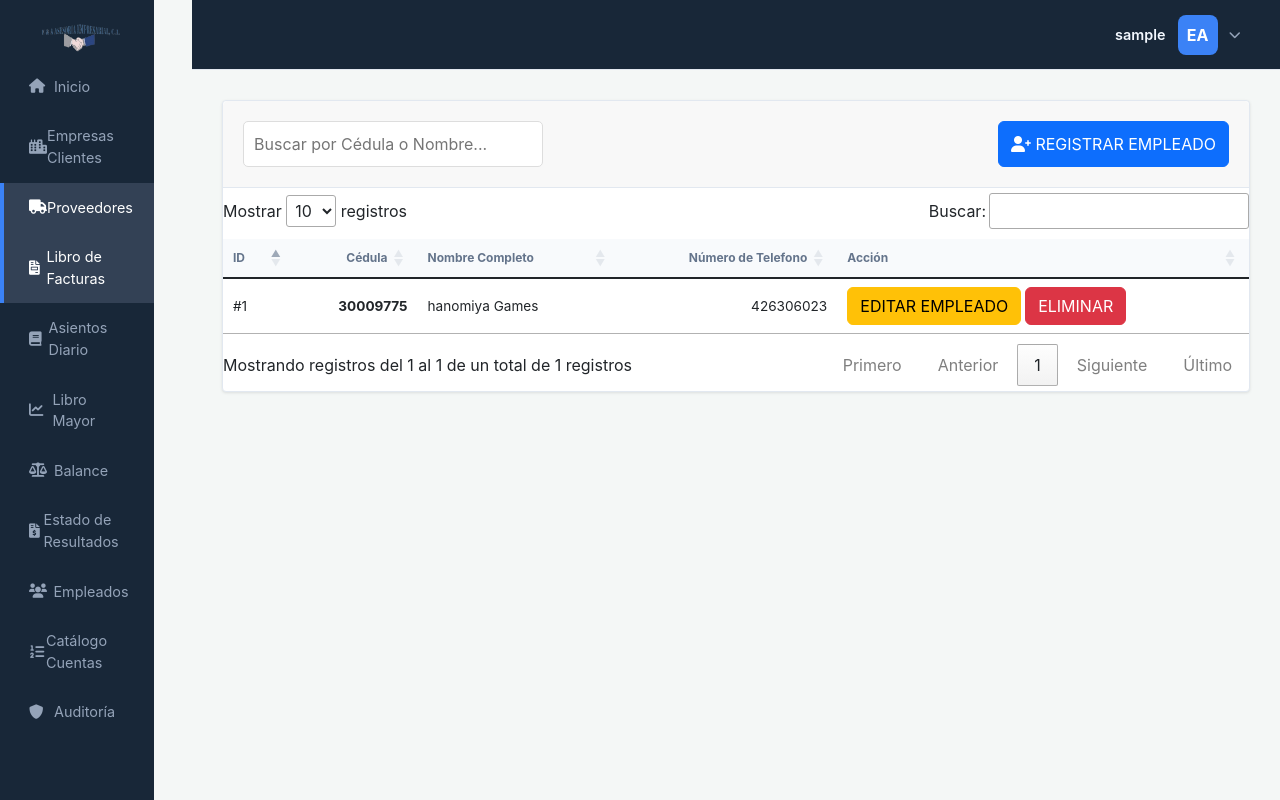
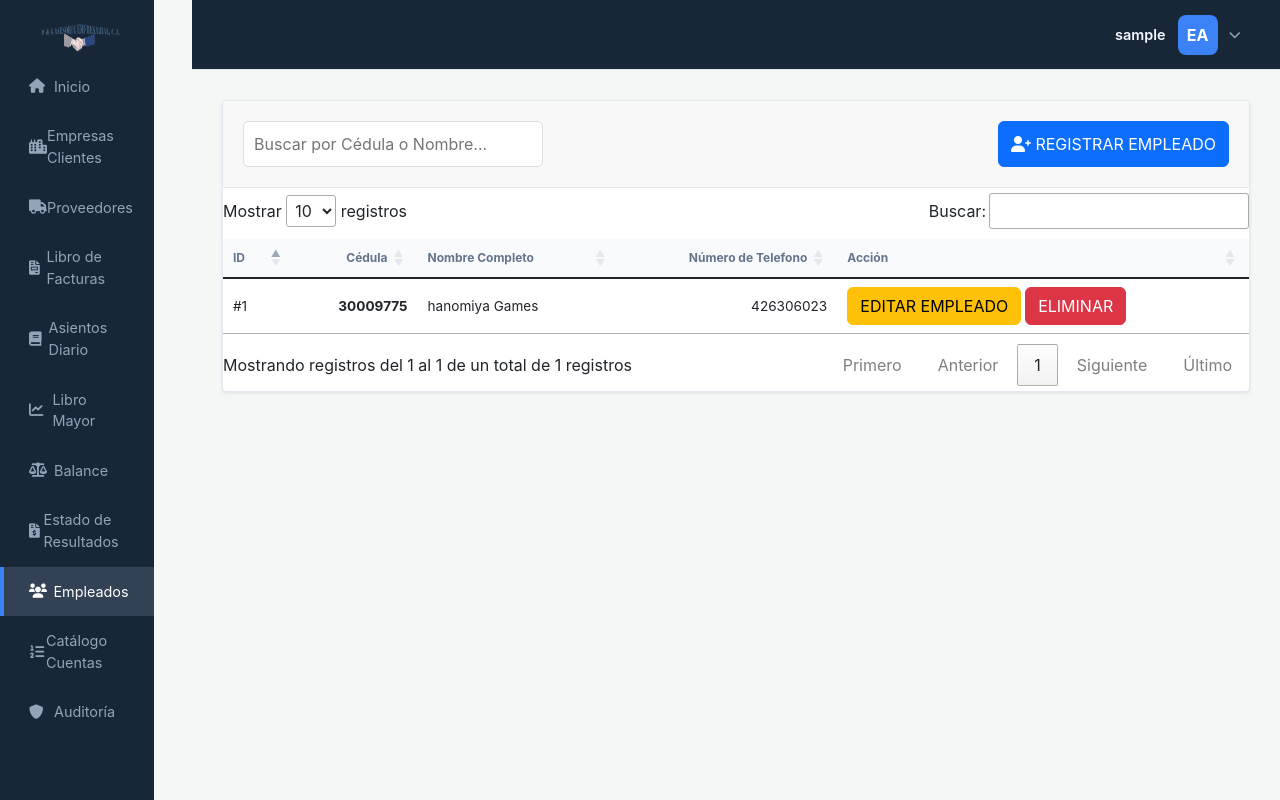
Before and after one commit to hero4crack/sistema-contable, a PHP site: page /empleados.php in a window 1280 px wide. Run offline with PHP 8.4, Linux system fonts and the light colour scheme; the visitor is signed in with stand-in values (Sample User, id 1); data comes from the database, SQL or seed files in the repository.

Commit message:
qqqqqqqqqqqqqqq

```diff
--- a/VIEWS/asientos_diario.php
+++ b/VIEWS/asientos_diario.php
@@ -21,9 +21,9 @@ $asientos = obtenerAsientos($conexion);
             <nav class="menu">
                 <a href="../VIEWS/inicio.php"><i class="fas fa-home"></i> Inicio</a>
                 <a href="../VIEWS/empresas_clientes.php"><i class="fas fa-city"></i> Empresas Clientes</a>
-                <a href="../VIEWS/registro_proveedor.php "class="active"><i class="fas fa-truck"></i> Proveedores</a>
-                <a href="../VIEWS/libro_facturas.php" class="active"><i class="fas fa-file-invoice"></i> Libro de Facturas</a>
-                <a href="../VIEWS/asientos_diario.php"><i class="fas fa-book"></i> Asientos Diario</a>
+                <a href="../VIEWS/registro_proveedor.php "><i class="fas fa-truck"></i> Proveedores</a>
+                <a href="../VIEWS/libro_facturas.php"><i class="fas fa-file-invoice"></i> Libro de Facturas</a>
+                <a href="../VIEWS/asientos_diario.php" class="active"><i class="fas fa-book"></i> Asientos Diario</a>
                 <a href="../VIEWS/libro_mayor.php"><i class="fas fa-chart-line"></i> Libro Mayor</a>
                 <a href="../VIEWS/balance_comprobacion.php"><i class="fas fa-balance-scale"></i> Balance</a>
                 <a href="../VIEWS/estado_resultados.php"><i class="fas fa-file-invoice-dollar"></i> Estado de Resultados</a>
--- a/VIEWS/auditoria.php
+++ b/VIEWS/auditoria.php
@@ -18,15 +18,15 @@
             <nav class="menu">
                 <a href="../VIEWS/inicio.php"><i class="fas fa-home"></i> Inicio</a>
                 <a href="../VIEWS/empresas_clientes.php"><i class="fas fa-city"></i> Empresas Clientes</a>
-                <a href="../VIEWS/registro_proveedor.php "class="active"><i class="fas fa-truck"></i> Proveedores</a>
-                <a href="../VIEWS/libro_facturas.php" class="active"><i class="fas fa-file-invoice"></i> Libro de Facturas</a>
+                <a href="../VIEWS/registro_proveedor.php"><i class="fas fa-truck"></i> Proveedores</a>
+                <a href="../VIEWS/libro_facturas.php"><i class="fas fa-file-invoice"></i> Libro de Facturas</a>
                 <a href="../VIEWS/asientos_diario.php"><i class="fas fa-book"></i> Asientos Diario</a>
                 <a href="../VIEWS/libro_mayor.php"><i class="fas fa-chart-line"></i> Libro Mayor</a>
                 <a href="../VIEWS/balance_comprobacion.php"><i class="fas fa-balance-scale"></i> Balance</a>
                 <a href="../VIEWS/estado_resultados.php"><i class="fas fa-file-invoice-dollar"></i> Estado de Resultados</a>
                 <a href="../VIEWS/empleados.php"><i class="fas fa-users"></i> Empleados</a>
                 <a href="../VIEWS/catalogo_cuenta.php"><i class="fas fa-list-ol"></i> Catálogo Cuentas</a>
-                <a href="../VIEWS/auditoria.php"><i class="fas fa-shield-alt"></i> Auditoría</a>
+                <a href="../VIEWS/auditoria.php" class="active"><i class="fas fa-shield-alt"></i> Auditoría</a>
             </nav>
         </aside>
 
--- a/VIEWS/balance_comprobacion.php
+++ b/VIEWS/balance_comprobacion.php
@@ -25,11 +25,11 @@ $totalSaldoAcreedor = 0;
             <nav class="menu">
                 <a href="../VIEWS/inicio.php"><i class="fas fa-home"></i> Inicio</a>
                 <a href="../VIEWS/empresas_clientes.php"><i class="fas fa-city"></i> Empresas Clientes</a>
-                <a href="../VIEWS/registro_proveedor.php "class="active"><i class="fas fa-truck"></i> Proveedores</a>
-                <a href="../VIEWS/libro_facturas.php" class="active"><i class="fas fa-file-invoice"></i> Libro de Facturas</a>
+                <a href="../VIEWS/registro_proveedor.php"><i class="fas fa-truck"></i> Proveedores</a>
+                <a href="../VIEWS/libro_facturas.php"><i class="fas fa-file-invoice"></i> Libro de Facturas</a>
                 <a href="../VIEWS/asientos_diario.php"><i class="fas fa-book"></i> Asientos Diario</a>
                 <a href="../VIEWS/libro_mayor.php"><i class="fas fa-chart-line"></i> Libro Mayor</a>
-                <a href="../VIEWS/balance_comprobacion.php"><i class="fas fa-balance-scale"></i> Balance</a>
+                <a href="../VIEWS/balance_comprobacion.php" class="active"><i class="fas fa-balance-scale"></i> Balance</a>
                 <a href="../VIEWS/estado_resultados.php"><i class="fas fa-file-invoice-dollar"></i> Estado de Resultados</a>
                 <a href="../VIEWS/empleados.php"><i class="fas fa-users"></i> Empleados</a>
                 <a href="../VIEWS/catalogo_cuenta.php"><i class="fas fa-list-ol"></i> Catálogo Cuentas</a>
--- a/VIEWS/catalogo_cuenta.php
+++ b/VIEWS/catalogo_cuenta.php
@@ -25,14 +25,14 @@ $datos_catalogo = obtenerCatalogo($conexion);
             <nav class="menu">
                 <a href="../VIEWS/inicio.php"><i class="fas fa-home"></i> Inicio</a>
                 <a href="../VIEWS/empresas_clientes.php"><i class="fas fa-city"></i> Empresas Clientes</a>
-                <a href="../VIEWS/registro_proveedor.php "class="active"><i class="fas fa-truck"></i> Proveedores</a>
-                <a href="../VIEWS/libro_facturas.php" class="active"><i class="fas fa-file-invoice"></i> Libro de Facturas</a>
+                <a href="../VIEWS/registro_proveedor.php"><i class="fas fa-truck"></i> Proveedores</a>
+                <a href="../VIEWS/libro_facturas.php"><i class="fas fa-file-invoice"></i> Libro de Facturas</a>
                 <a href="../VIEWS/asientos_diario.php"><i class="fas fa-book"></i> Asientos Diario</a>
                 <a href="../VIEWS/libro_mayor.php"><i class="fas fa-chart-line"></i> Libro Mayor</a>
                 <a href="../VIEWS/balance_comprobacion.php"><i class="fas fa-balance-scale"></i> Balance</a>
                 <a href="../VIEWS/estado_resultados.php"><i class="fas fa-file-invoice-dollar"></i> Estado de Resultados</a>
                 <a href="../VIEWS/empleados.php"><i class="fas fa-users"></i> Empleados</a>
-                <a href="../VIEWS/catalogo_cuenta.php"><i class="fas fa-list-ol"></i> Catálogo Cuentas</a>
+                <a href="../VIEWS/catalogo_cuenta.php" class="active"><i class="fas fa-list-ol"></i> Catálogo Cuentas</a>
                 <a href="../VIEWS/auditoria.php"><i class="fas fa-shield-alt"></i> Auditoría</a>
             </nav>
         </aside>
--- a/VIEWS/empleados.php
+++ b/VIEWS/empleados.php
@@ -23,13 +23,13 @@
                 <nav class="menu">
                     <a href="../VIEWS/inicio.php"><i class="fas fa-home"></i> Inicio</a>
                     <a href="../VIEWS/empresas_clientes.php"><i class="fas fa-city"></i> Empresas Clientes</a>
-                    <a href="../VIEWS/registro_proveedor.php "class="active"><i class="fas fa-truck"></i> Proveedores</a>
-                    <a href="../VIEWS/libro_facturas.php" class="active"><i class="fas fa-file-invoice"></i> Libro de Facturas</a>
+                    <a href="../VIEWS/registro_proveedor.php"><i class="fas fa-truck"></i> Proveedores</a>
+                    <a href="../VIEWS/libro_facturas.php"><i class="fas fa-file-invoice"></i> Libro de Facturas</a>
                     <a href="../VIEWS/asientos_diario.php"><i class="fas fa-book"></i> Asientos Diario</a>
                     <a href="../VIEWS/libro_mayor.php"><i class="fas fa-chart-line"></i> Libro Mayor</a>
                     <a href="../VIEWS/balance_comprobacion.php"><i class="fas fa-balance-scale"></i> Balance</a>
                     <a href="../VIEWS/estado_resultados.php"><i class="fas fa-file-invoice-dollar"></i> Estado de Resultados</a>
-                    <a href="../VIEWS/empleados.php"><i class="fas fa-users"></i> Empleados</a>
+                    <a href="../VIEWS/empleados.php" class="active"><i class="fas fa-users"></i> Empleados</a>
                     <a href="../VIEWS/catalogo_cuenta.php"><i class="fas fa-list-ol"></i> Catálogo Cuentas</a>
                     <a href="../VIEWS/auditoria.php"><i class="fas fa-shield-alt"></i> Auditoría</a>
                 </nav>
--- a/VIEWS/empresas_clientes.php
+++ b/VIEWS/empresas_clientes.php
@@ -33,9 +33,9 @@
                 <div class="brand"><img src="../IMG/logo_empresa-sinfondo.png" alt="#" class="mi-imagen"></div>
                 <nav class="menu">
                     <a href="../VIEWS/inicio.php"><i class="fas fa-home"></i> Inicio</a>
-                    <a href="../VIEWS/empresas_clientes.php"><i class="fas fa-city"></i> Empresas Clientes</a>
-                    <a href="../VIEWS/registro_proveedor.php "class="active"><i class="fas fa-truck"></i> Proveedores</a>
-                    <a href="../VIEWS/libro_facturas.php" class="active"><i class="fas fa-file-invoice"></i> Libro de Facturas</a>
+                    <a href="../VIEWS/empresas_clientes.php" class="active"><i class="fas fa-city"></i> Empresas Clientes</a>
+                    <a href="../VIEWS/registro_proveedor.php"><i class="fas fa-truck"></i> Proveedores</a>
+                    <a href="../VIEWS/libro_facturas.php"><i class="fas fa-file-invoice"></i> Libro de Facturas</a>
                     <a href="../VIEWS/asientos_diario.php"><i class="fas fa-book"></i> Asientos Diario</a>
                     <a href="../VIEWS/libro_mayor.php"><i class="fas fa-chart-line"></i> Libro Mayor</a>
                     <a href="../VIEWS/balance_comprobacion.php"><i class="fas fa-balance-scale"></i> Balance</a>
--- a/VIEWS/estado_resultados.php
+++ b/VIEWS/estado_resultados.php
@@ -23,12 +23,12 @@ $total_gastos = 0;
             <nav class="menu">
                 <a href="../VIEWS/inicio.php"><i class="fas fa-home"></i> Inicio</a>
                 <a href="../VIEWS/empresas_clientes.php"><i class="fas fa-city"></i> Empresas Clientes</a>
-                <a href="../VIEWS/registro_proveedor.php "class="active"><i class="fas fa-truck"></i> Proveedores</a>
-                <a href="../VIEWS/libro_facturas.php" class="active"><i class="fas fa-file-invoice"></i> Libro de Facturas</a>
+                <a href="../VIEWS/registro_proveedor.php"><i class="fas fa-truck"></i> Proveedores</a>
+                <a href="../VIEWS/libro_facturas.php"><i class="fas fa-file-invoice"></i> Libro de Facturas</a>
                 <a href="../VIEWS/asientos_diario.php"><i class="fas fa-book"></i> Asientos Diario</a>
                 <a href="../VIEWS/libro_mayor.php"><i class="fas fa-chart-line"></i> Libro Mayor</a>
                 <a href="../VIEWS/balance_comprobacion.php"><i class="fas fa-balance-scale"></i> Balance</a>
-                <a href="../VIEWS/estado_resultados.php"><i class="fas fa-file-invoice-dollar"></i> Estado de Resultados</a>
+                <a href="../VIEWS/estado_resultados.php" class="active"><i class="fas fa-file-invoice-dollar"></i> Estado de Resultados</a>
                 <a href="../VIEWS/empleados.php"><i class="fas fa-users"></i> Empleados</a>
                 <a href="../VIEWS/catalogo_cuenta.php"><i class="fas fa-list-ol"></i> Catálogo Cuentas</a>
                 <a href="../VIEWS/auditoria.php"><i class="fas fa-shield-alt"></i> Auditoría</a>
--- a/VIEWS/inicio.php
+++ b/VIEWS/inicio.php
@@ -14,7 +14,7 @@
         <aside class="main-sidebar">
             <div class="brand"><img src="../IMG/logo_empresa-sinfondo.png" alt="#" class="mi-imagen"></div>
             <nav class="menu">
-                <a href="../VIEWS/inicio.php class="active"><i class="fas fa-home"></i> Inicio</a>
+                <a href="../VIEWS/inicio.php" class="active"><i class="fas fa-home"></i> Inicio</a>
                 <a href="../VIEWS/empresas_clientes.php"><i class="fas fa-city"></i> Empresas Clientes</a>
                 <a href="../VIEWS/registro_proveedor.php"><i class="fas fa-truck"></i> Proveedores</a>
                 <a href="../VIEWS/libro_facturas.php""><i class="fas fa-file-invoice"></i> Libro de Facturas</a>
--- a/VIEWS/libro_mayor.php
+++ b/VIEWS/libro_mayor.php
@@ -26,10 +26,10 @@ $saldos = obtenerLibroMayor($conexion);
             <nav class="menu">
                 <a href="../VIEWS/inicio.php"><i class="fas fa-home"></i> Inicio</a>
                 <a href="../VIEWS/empresas_clientes.php"><i class="fas fa-city"></i> Empresas Clientes</a>
-                <a href="../VIEWS/registro_proveedor.php "class="active"><i class="fas fa-truck"></i> Proveedores</a>
-                <a href="../VIEWS/libro_facturas.php" class="active"><i class="fas fa-file-invoice"></i> Libro de Facturas</a>
+                <a href="../VIEWS/registro_proveedor.php"><i class="fas fa-truck"></i> Proveedores</a>
+                <a href="../VIEWS/libro_facturas.php"><i class="fas fa-file-invoice"></i> Libro de Facturas</a>
                 <a href="../VIEWS/asientos_diario.php"><i class="fas fa-book"></i> Asientos Diario</a>
-                <a href="../VIEWS/libro_mayor.php"><i class="fas fa-chart-line"></i> Libro Mayor</a>
+                <a href="../VIEWS/libro_mayor.php" class="active"><i class="fas fa-chart-line"></i> Libro Mayor</a>
                 <a href="../VIEWS/balance_comprobacion.php"><i class="fas fa-balance-scale"></i> Balance</a>
                 <a href="../VIEWS/estado_resultados.php"><i class="fas fa-file-invoice-dollar"></i> Estado de Resultados</a>
                 <a href="../VIEWS/empleados.php"><i class="fas fa-users"></i> Empleados</a>
```
